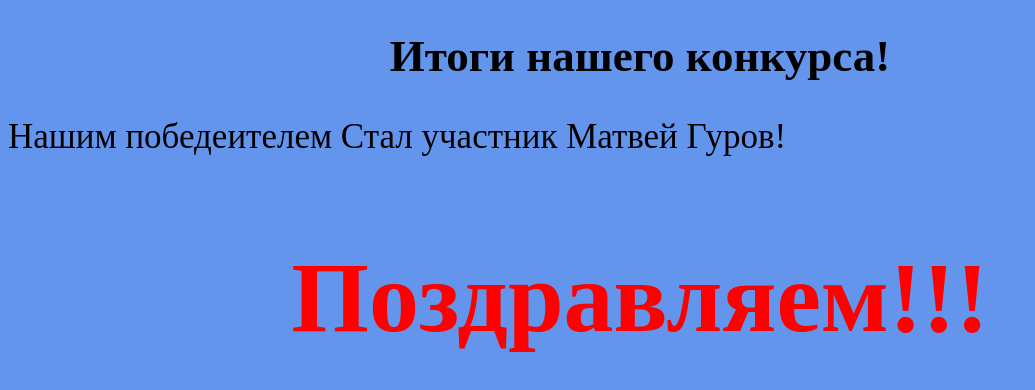
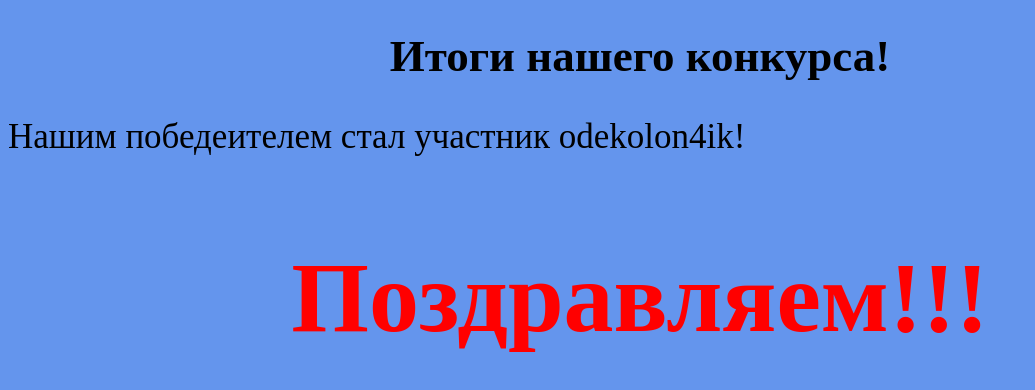
Before and after one commit to SeyZee/html, a plain HTML site: page index.html in a window 1280 px wide. Shown: the whole page, without its empty margins (0-1035 px from the left). Drawn offline with Linux system fonts and the light colour scheme.

Commit message:
qwqwqwqwqwqwqw

```diff
--- a/index.html
+++ b/index.html
@@ -8,7 +8,7 @@
 		<body style ="background-color:#6495ed">
 
 <h1 align="center" style= "font-size:45px">Итоги нашего конкурса!  </h1>
-<p align="left" style= "font-size:35px">Нашим победеителем Стал участник Матвей Гуров!
+<p align="left" style= "font-size:35px">Нашим победеителем стал участник odekolon4ik!
 <h2 align="center" style="color:#ff0000; font-size:100px">Поздравляем!!!</h2>
 
 
```
